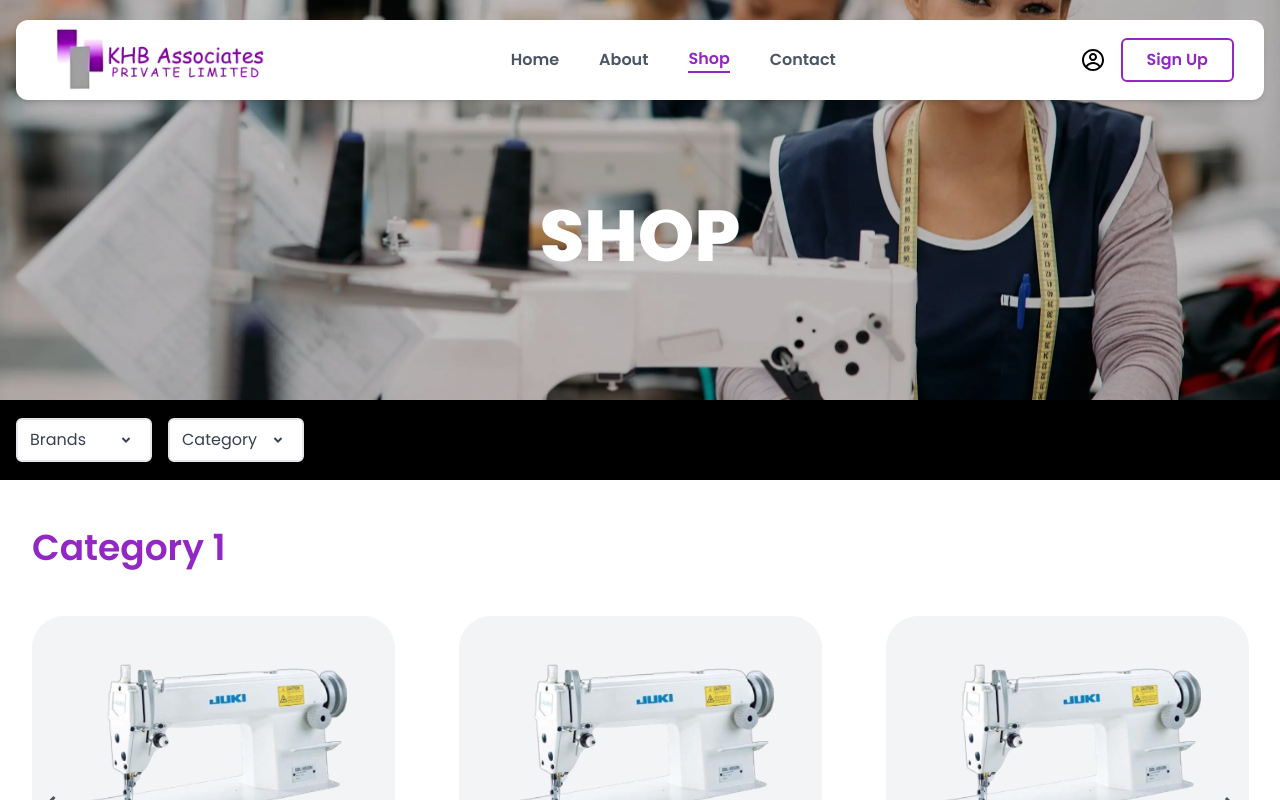
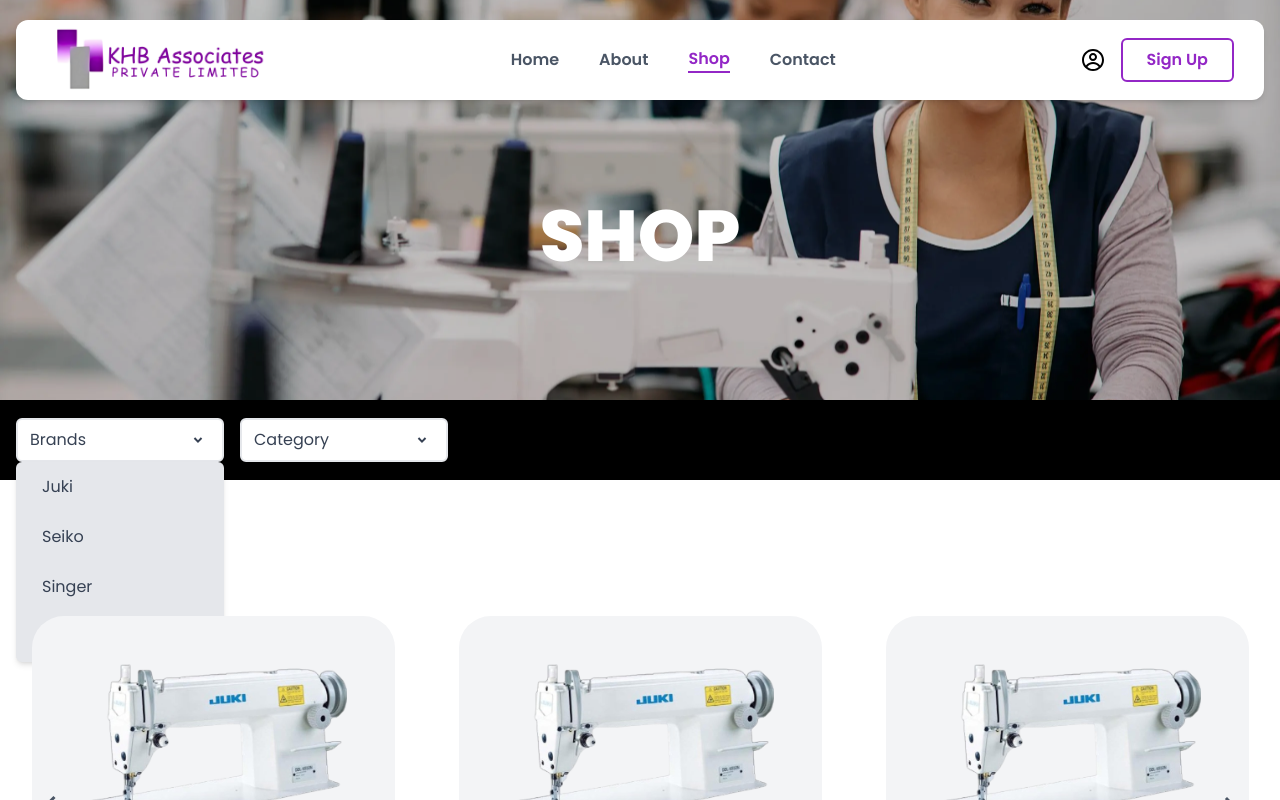
Before and after one commit to finnvirajgithub/KHBTexttileMachineSupply, a React (Vite) app: page /shop in a window 1280 px wide. Both pictures are taken after a click on the button "Brands". Shown: the top 800 px of the page. Built offline with nearby package versions, Linux system fonts and the light colour scheme.

Commit message:
update in searchboxes

```diff
--- a/src/components/SearchCategory.jsx
+++ b/src/components/SearchCategory.jsx
@@ -1,37 +1,54 @@
-import React from 'react'
+import React, { useState } from 'react';
 import './SearchCategory.css'
 import { RiArrowDropDownLine } from "react-icons/ri";
 
 
 const SearchCategory = () => {
+
+  const [openDropdown, setOpenDropdown] = useState(null);
+
+  const toggleDropdown = (dropdown) => {
+    setOpenDropdown(openDropdown === dropdown ? null : dropdown);
+  };
+
   return (
     <>
       <div className='div1 bg-black h-20 flex items-center z-100'>
         <div className='flex space-x-4'>
           <div className='relative group'>
-            <button className='btn flex rounded-md border-2 border-gray-200 text-gray-700 w-34 sm:52 bg-white shadow-md justify-between items-center'>
+            <button
+              onClick={() => toggleDropdown("brands")}
+              className="btn flex rounded-md border-2 border-gray-200 text-gray-700 w-34 sm:w-52 bg-white shadow-md justify-between items-center px-4 py-2"
+            >
                 Brands
                 <RiArrowDropDownLine className='text-2xl'/>
             </button>
-            <ul className='dropdown-menu rounded-t bg-gray-200 group-hover:block hidden absolute text-gray-700 shadow-md w-full'>
-              <li><a href="" className='brands-category  hover:bg-gray-300 block whitespace-no-wrap'>Juki</a></li>
-              <li><a href="" className='brands-category rounded-t bg-gray-200 hover:bg-gray-300 block whitespace-no-wrap'>Seiko</a></li>
-              <li><a href="" className='brands-category rounded-t bg-gray-200 hover:bg-gray-300 block whitespace-no-wrap'>Singer</a></li>
-              <li><a href="" className='brands-category rounded-t bg-gray-200 hover:bg-gray-300 block whitespace-no-wrap'>Brother</a></li>
+            {openDropdown === "brands" && (
+            <ul className="dropdown-menu absolute bg-gray-200 text-gray-700 shadow-md w-full rounded-md mt-1">
+              <li><a href="#" className="brands-category block px-4 py-2 hover:bg-gray-300">Juki</a></li>
+              <li><a href="#" className="brands-category block px-4 py-2 hover:bg-gray-300">Seiko</a></li>
+              <li><a href="#" className="brands-category block px-4 py-2 hover:bg-gray-300">Singer</a></li>
+              <li><a href="#" className="brands-category block px-4 py-2 hover:bg-gray-300">Brother</a></li>
             </ul>
+          )}
           </div>
 
           <div className='relative group'>
-            <button className='btn flex rounded-md border-2 border-gray-200 text-gray-700 w-34 sm:52 bg-white shadow-md justify-between items-center'>
+            <button
+              onClick={() => toggleDropdown("category")}
+              className="btn flex rounded-md border-2 border-gray-200 text-gray-700 w-34 sm:w-52 bg-white shadow-md justify-between items-center px-4 py-2"
+            >
                 Category
                 <RiArrowDropDownLine className='text-2xl'/>
             </button>
-            <ul className='dropdown-menu rounded-t bg-gray-200 group-hover:block hidden absolute text-gray-700 shadow-md w-full'>
-              <li><a href="" className='brands-category  hover:bg-gray-300 block whitespace-no-wrap'>Machines</a></li>
-              <li><a href="" className='brands-category rounded-t bg-gray-200 hover:bg-gray-300 block whitespace-no-wrap'>Needles</a></li>
-              <li><a href="" className='brands-category rounded-t bg-gray-200 hover:bg-gray-300 block whitespace-no-wrap'>Measuring Items</a></li>
-              <li><a href="" className='brands-category rounded-t bg-gray-200 hover:bg-gray-300 block whitespace-no-wrap'>Accessories</a></li>
+            {openDropdown === "category" && (
+            <ul className="dropdown-menu absolute bg-gray-200 text-gray-700 shadow-md w-full rounded-md mt-1">
+              <li><a href="#" className="brands-category block px-4 py-2 hover:bg-gray-300">Machines</a></li>
+              <li><a href="#" className="brands-category block px-4 py-2 hover:bg-gray-300">Needles</a></li>
+              <li><a href="#" className="brands-category block px-4 py-2 hover:bg-gray-300">Measuring Items</a></li>
+              <li><a href="#" className="brands-category block px-4 py-2 hover:bg-gray-300">Accessories</a></li>
             </ul>
+          )}
           </div>
         </div>
 
```
